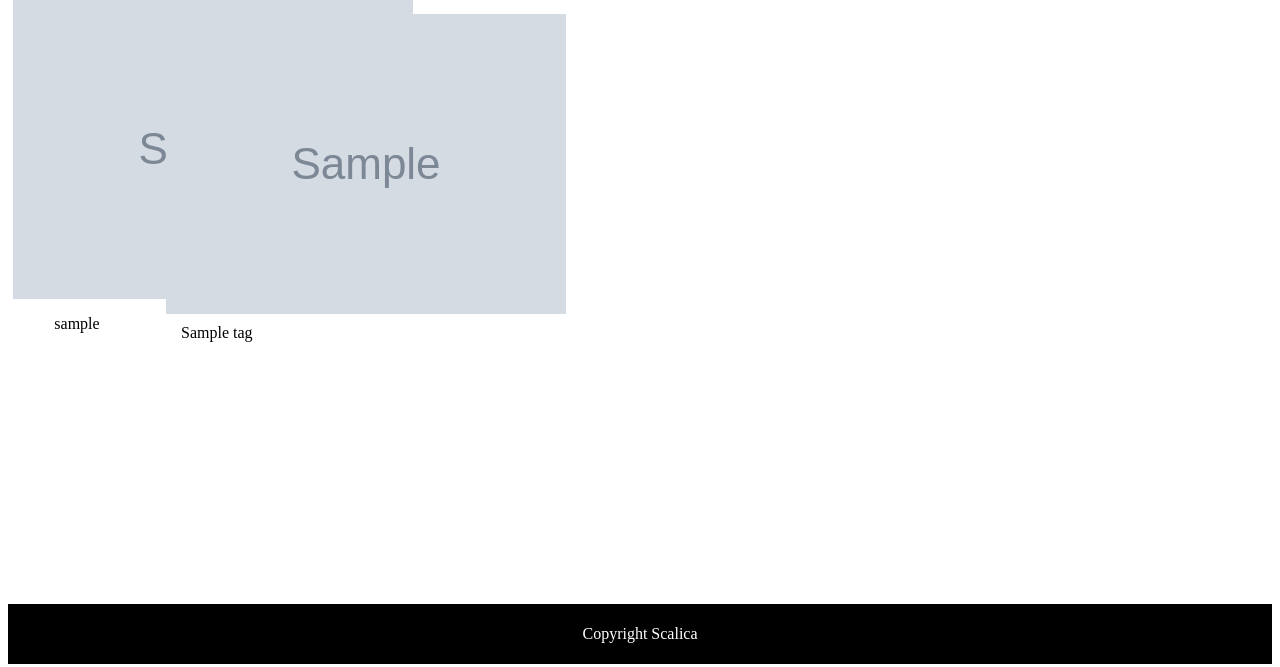
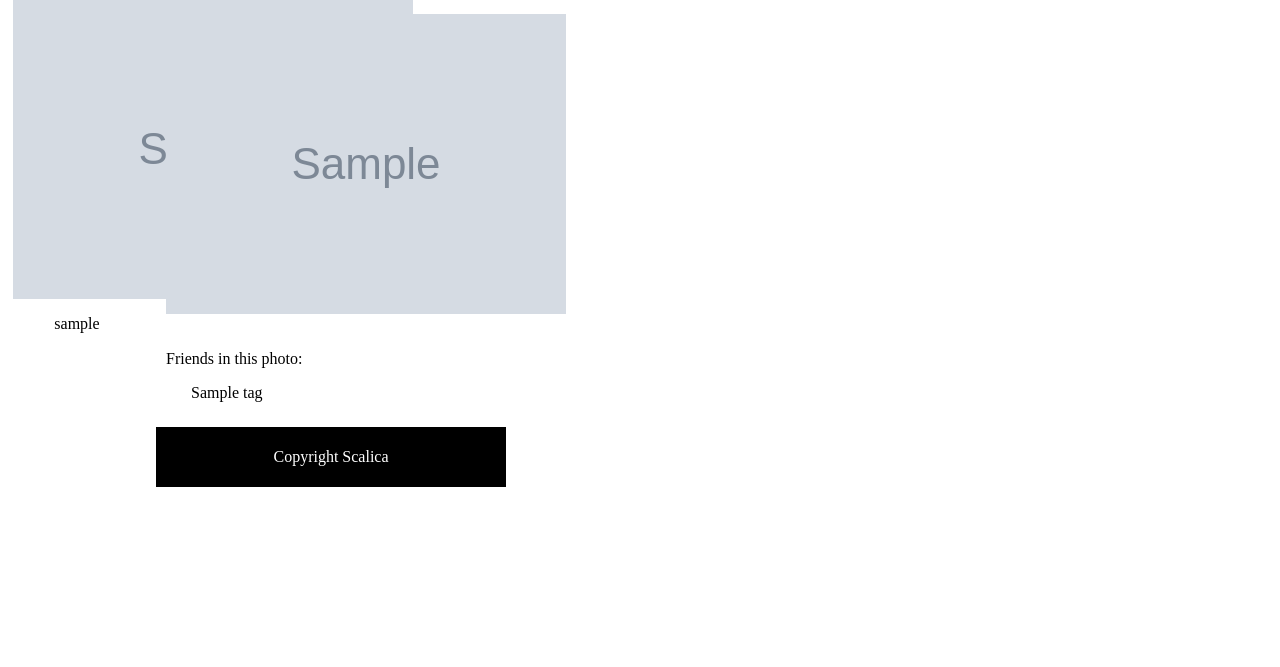
Before and after one commit to kman2121/lswa-group5, a Django app: template web/scalica/micro/templates/micro/image.html in a window 1280 px wide. Shown: the part 42-709 px from the top of the page. Run offline with Django 3.2, Linux system fonts and the light colour scheme; the template is opened without the code that fills it: most values are stand-ins (such as "Sample title", 1, 10 or a date in 2020); grey boxes marked "Sample" are stand-in pictures; some libraries are stand-ins or nearby versions.

Commit message:
Editted styling

```diff
--- a/web/scalica/micro/templates/micro/image.html
+++ b/web/scalica/micro/templates/micro/image.html
@@ -14,11 +14,13 @@
 {% block content %}
 <div>
     <img id="img-page-pic" class="half-column" src="{{ image_url }}" {% if has_faces %} class="has_faces" {% endif %}/>
-    <ul class="half-column">
-        {% for tag in tagged_users.tags %}
-            <li>{{ tag }}</li>
-        {% endfor %}
-    </ul>
+    <div id="tagged-list" class="half-column">
+        <p>Friends in this photo:</p>
+        <ul>
+            {% for tag in tagged_users.tags %}
+                <li>{{ tag }}</li>
+            {% endfor %}
+        </ul>
 </div>
 
 {% if my_photo %}
```
